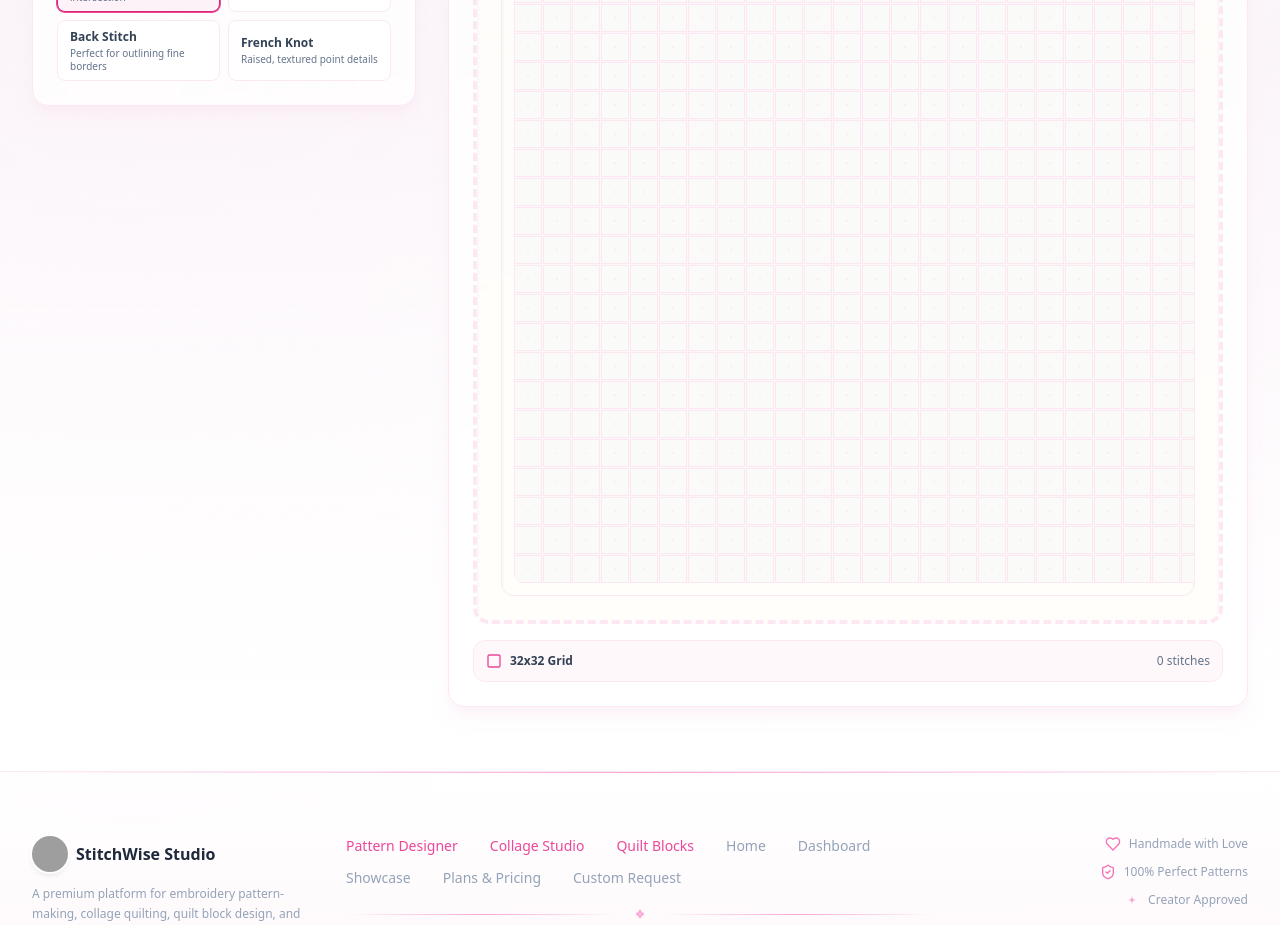
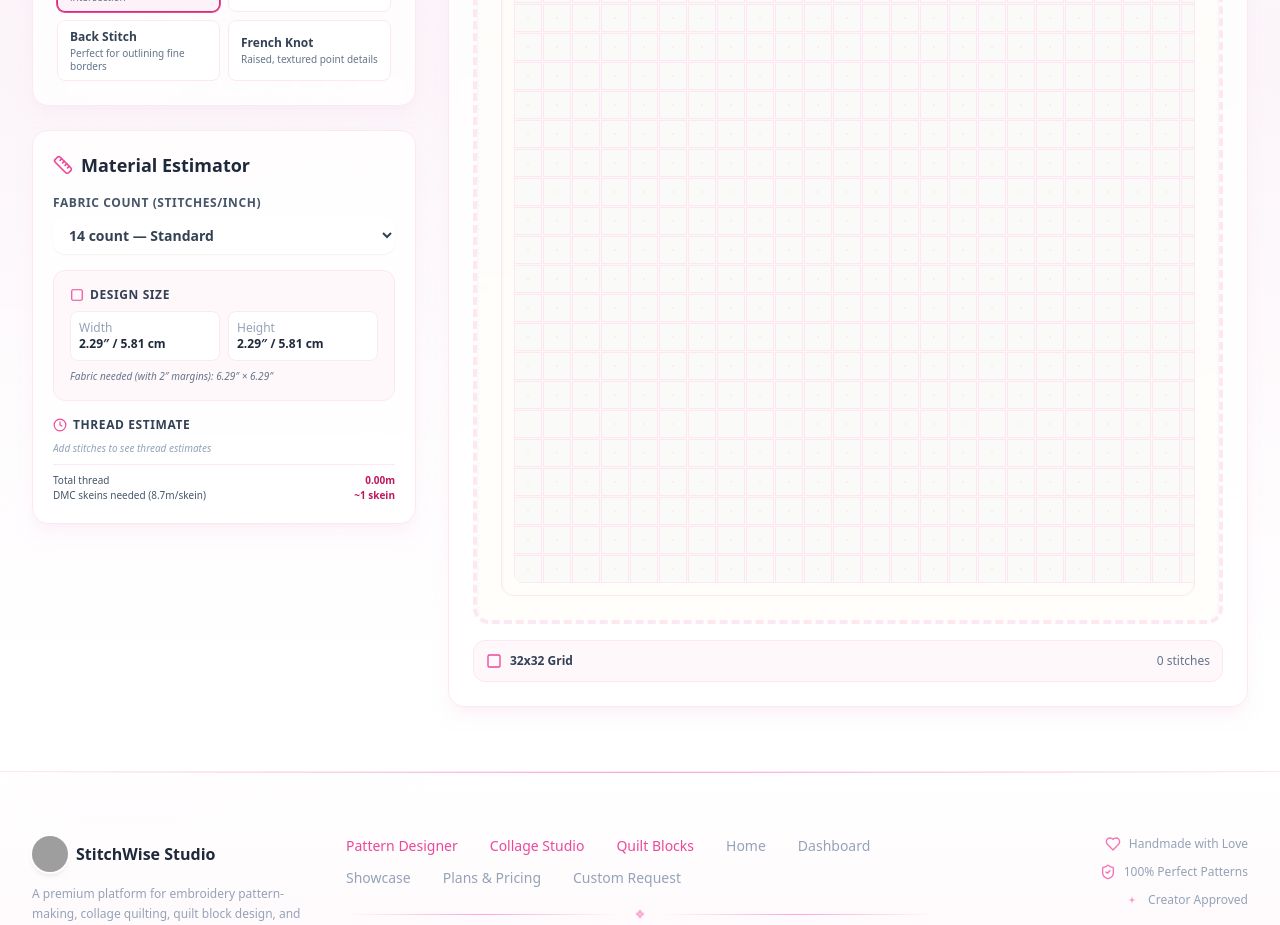
Before and after one commit to wisemankelli-dev/stitchwise-studio, a React (Vite) app in the folder client-portal/: page /designer in a window 1280 px wide. Shown: the part 920-1845 px from the top of the page. Built offline with nearby package versions, Linux system fonts and the light colour scheme; grey boxes are pictures that could not be loaded.

Commit message:
feat: Add Material Estimator panel

```diff
--- a/client-portal/src/pages/Designer.tsx
+++ b/client-portal/src/pages/Designer.tsx
@@ -5,7 +5,7 @@ import {
   Sparkles, Download, Layers, Palette, Play, CheckCircle2, RotateCcw,
   UploadCloud, Image, Eye, Trash2, ArrowLeft,
   Scissors, Square, ZoomIn, ZoomOut, RefreshCw, AlertTriangle,
-  Copy, Eraser, Paintbrush, Pipette, FlipHorizontal, MousePointer2, Type
+  Copy, Eraser, Paintbrush, Pipette, FlipHorizontal, MousePointer2, Type, Ruler
 } from 'lucide-react';
 import StitchGrid, { DmcLegend } from '../components/StitchGrid';
 import type { StitchGridData, StitchCell } from '../components/StitchGrid';
@@ -113,6 +113,48 @@ export const Designer: React.FC = () => {
   const [mirrorEnabled, setMirrorEnabled] = useState(false);
   const [cloneSource, setCloneSource] = useState<{ row: number; col: number } | null>(null);
   const canvasRef = useRef<HTMLDivElement>(null);
+
+  // Material Estimator state
+  const [fabricCount, setFabricCount] = useState(14);
+
+  // --- Material Estimation Calculations ---
+  const threadPerStitchCm = 0.5; // ~0.5cm per cross stitch on 14-count Aida
+  const threadPerStitchAdjustment = fabricCount / 14; // scales with fabric count (finer fabric = less thread per stitch)
+
+  // Thread meters per color
+  const colorThreadEstimates = React.useMemo(() => {
+    const counts: Record<string, { count: number; hex: string }> = {};
+    Object.entries(grid).forEach(([key, hex]) => {
+      if (!hex) return;
+      if (!counts[hex]) counts[hex] = { count: 0, hex };
+      counts[hex].count++;
+    });
+    return Object.entries(counts).map(([hex, data]) => {
+      const meters = data.count * threadPerStitchCm * threadPerStitchAdjustment / 100;
+      const colorName = COLORS.find(c => c.hex === hex)?.name || hex;
+      return { hex, colorName, stitchCount: data.count, meters: Math.round(meters * 100) / 100 };
+    }).sort((a, b) => b.stitchCount - a.stitchCount);
+  }, [grid, fabricCount]);
+
+  // Fabric dimensions
+  const fabricEstimates = React.useMemo(() => {
+    const widthInches = gridSize / fabricCount;
+    const heightInches = gridSize / fabricCount;
+    // Standard margins: 2 inches on each side for framing/hoop
+    const fabricWidthInches = widthInches + 4;
+    const fabricHeightInches = heightInches + 4;
+    return {
+      designWidthInches: Math.round(widthInches * 100) / 100,
+      designHeightInches: Math.round(heightInches * 100) / 100,
+      designWidthCm: Math.round(widthInches * 2.54 * 100) / 100,
+      designHeightCm: Math.round(heightInches * 2.54 * 100) / 100,
+      fabricWidthInches: Math.round(fabricWidthInches * 100) / 100,
+      fabricHeightInches: Math.round(fabricHeightInches * 100) / 100,
+      totalSkeins: Math.max(1, Math.ceil(colorThreadEstimates.reduce((sum, c) => sum + c.meters, 0) / 8.7)),
+    };
+  }, [gridSize, fabricCount, colorThreadEstimates]);
+
+  const FABRIC_COUNTS = [11, 14, 18, 22, 25, 28, 32, 36];
 
   // Alphabet tool state
   const [alphabetText, setAlphabetText] = useState('');
@@ -539,6 +581,77 @@ const handlePlaceText = () => {
                 </div>
               </div>
             )}
+
+            {/* === MATERIAL ESTIMATOR === */}
+            <div className="bg-white/80 backdrop-blur-sm rounded-2xl p-5 shadow-lg shadow-blush-100/50 border border-blush-100 space-y-4">
+              <h2 className="text-lg font-bold text-slate-800 flex items-center gap-2">
+                <Ruler className="h-5 w-5 text-blush-500" /> Material Estimator
+              </h2>
+
+              {/* Fabric Count Selector */}
+              <div>
+                <label className="block text-xs font-bold text-slate-600 uppercase tracking-wider mb-1.5">Fabric Count (stitches/inch)</label>
+                <select
+                  value={fabricCount}
+                  onChange={(e) => setFabricCount(Number(e.target.value))}
+                  className="w-full rounded-xl border-blush-100 text-sm text-slate-700 font-semibold px-3 py-2 bg-white shadow-sm focus:border-blush-500 focus:ring-blush-500"
+                >
+                  {FABRIC_COUNTS.map((count) => (
+                    <option key={count} value={count}>{count} count — {count === 11 ? 'Coarse' : count === 14 ? 'Standard' : count === 18 ? 'Fine' : count >= 28 ? 'Extra Fine' : 'Medium'}</option>
+                  ))}
+                </select>
+              </div>
+
+              {/* Fabric Dimensions */}
+              <div className="bg-blush-50/50 rounded-xl p-4 border border-blush-100 space-y-2">
+                <p className="text-xs font-bold text-slate-700 uppercase tracking-wider flex items-center gap-1.5">
+                  <Square className="h-3.5 w-3.5 text-blush-500" /> Design Size
+                </p>
+                <div className="grid grid-cols-2 gap-2 text-xs">
+                  <div className="bg-white rounded-lg p-2 border border-blush-100">
+                    <span className="text-slate-400">Width</span>
+                    <p className="font-bold text-slate-800">{fabricEstimates.designWidthInches}″ / {fabricEstimates.designWidthCm} cm</p>
+                  </div>
+                  <div className="bg-white rounded-lg p-2 border border-blush-100">
+                    <span className="text-slate-400">Height</span>
+                    <p className="font-bold text-slate-800">{fabricEstimates.designHeightInches}″ / {fabricEstimates.designHeightCm} cm</p>
+                  </div>
+                </div>
+                <p className="text-[10px] text-slate-500 italic mt-1">
+                  Fabric needed (with 2″ margins): {fabricEstimates.fabricWidthInches}″ × {fabricEstimates.fabricHeightInches}″
+                </p>
+              </div>
+
+              {/* Thread Estimation */}
+              <div>
+                <p className="text-xs font-bold text-slate-700 uppercase tracking-wider mb-2 flex items-center gap-1.5">
+                  <svg className="h-3.5 w-3.5 text-blush-500" viewBox="0 0 24 24" fill="none" stroke="currentColor" strokeWidth="2"><path d="M12 2C6.5 2 2 6.5 2 12s4.5 10 10 10 10-4.5 10-10S17.5 2 12 2z"/><path d="M12 6v6l4 2"/></svg>
+                  Thread Estimate
+                </p>
+                <div className="space-y-1.5 max-h-36 overflow-y-auto">
+                  {colorThreadEstimates.length === 0 ? (
+                    <p className="text-[10px] text-slate-400 italic">Add stitches to see thread estimates</p>
+                  ) : (
+                    colorThreadEstimates.map((c) => (
+                      <div key={c.hex} className="flex items-center gap-2 p-1.5 bg-white rounded-lg border border-blush-100">
+                        <span className="h-4 w-4 rounded-full border border-slate-200 shrink-0" style={{ backgroundColor: c.hex }} />
+                        <span className="flex-1 text-[10px] font-semibold text-slate-700 truncate">{c.colorName}</span>
+                        <span className="text-[10px] text-slate-500">{c.stitchCount} st</span>
+                        <span className="text-[10px] font-bold text-blush-700">{c.meters}m</span>
+                      </div>
+                    ))
+                  )}
+                </div>
+                <div className="mt-2 pt-2 border-t border-blush-100 flex justify-between text-[10px] text-slate-600">
+                  <span>Total thread</span>
+                  <span className="font-bold text-blush-700">{colorThreadEstimates.reduce((s, c) => s + c.meters, 0).toFixed(2)}m</span>
+                </div>
+                <div className="flex justify-between text-[10px] text-slate-600">
+                  <span>DMC skeins needed (8.7m/skein)</span>
+                  <span className="font-bold text-blush-700">~{fabricEstimates.totalSkeins} skein{fabricEstimates.totalSkeins > 1 ? 's' : ''}</span>
+                </div>
+              </div>
+            </div>
           </div>
 
           {/* RIGHT PANEL */}
```
